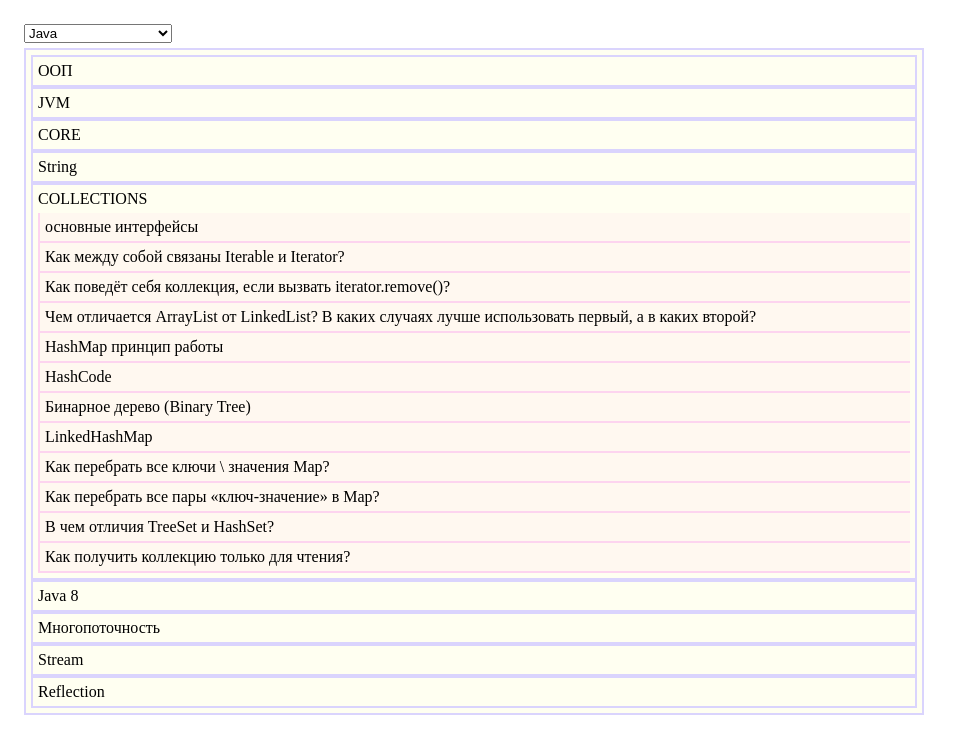
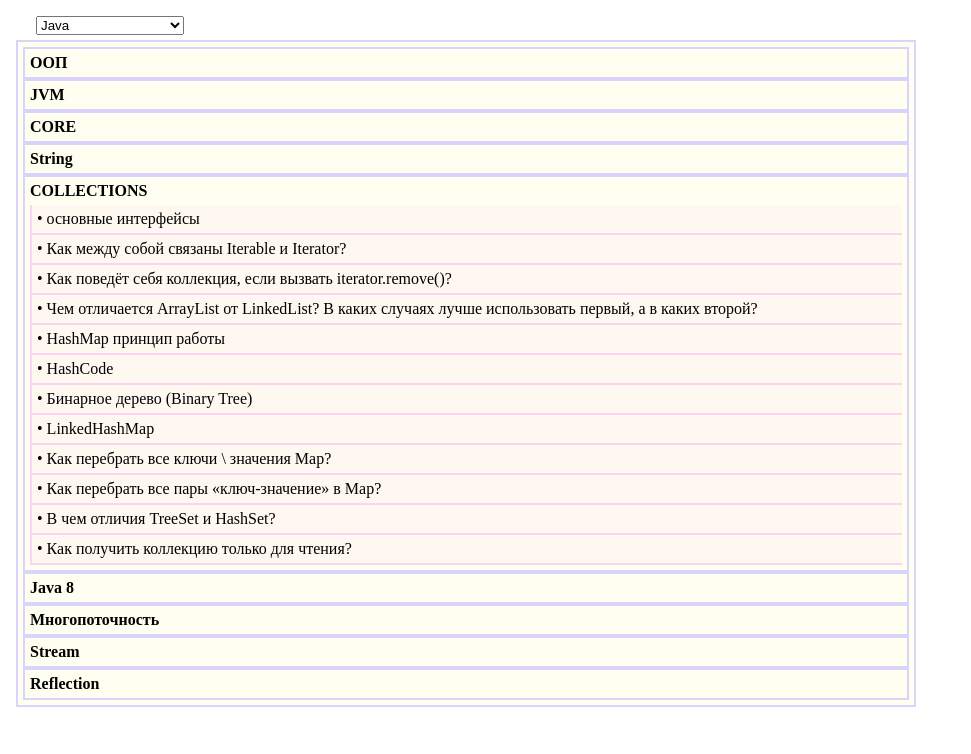
Before and after one commit to PavelLyahov/theory, a plain HTML site: page index.html in a window 1280 px wide. Both pictures are taken after a click on the element 474 px from the left and 199 px from the top of the page. Shown: the whole page, without its empty margins (0-971 px from the left). Drawn offline with Linux system fonts and the light colour scheme.

Commit message:
fix styles

```diff
--- a/css/style.css
+++ b/css/style.css
@@ -2,7 +2,12 @@ code {
   margin: 0;
   padding: 0;
 }
+select {
+  margin-left: 20px;
+}
 .container {
+  margin: 0;
+  padding: 0  ;
   max-width: 900px;
   align-items: center;
 }
@@ -21,12 +26,10 @@ code {
 @media (max-width: 768px) {
   .element {
     font-size: 1.5rem;
-    padding: 2rem;
+    padding: 0rem;
   }
 }
-.border {
 
-}
 .block {
     background-color: #fffff1;
     padding: 5px;
@@ -34,6 +37,7 @@ code {
     font-size: 16px;
     border: 2px solid rgb(218, 212, 253);
     box-sizing: border-box;
+    font-weight: bold;
 }
 .content {
   display: none;
@@ -47,13 +51,17 @@ code {
   padding: 5px;
   margin-bottom: 0px;
   cursor: pointer;
-  border-left: 2px solid rgb(253, 212, 239); /* Граница слева */
-  border-bottom: 2px solid rgb(253, 212, 239);  /* Граница сверху */
+  border-left: 2px solid rgb(253, 212, 239);
+  border-bottom: 2px solid rgb(253, 212, 239);
   box-sizing: border-box;
+  font-weight: normal;
+}
+.nested-block::before {
+  content: "• ";
 }
 .nested-content {
   display: none;
-  margin-left: 5px;
+  margin-left: 2px;
   background-color: rgb(246, 243, 239);
 }
 .nested-content.show {
```
